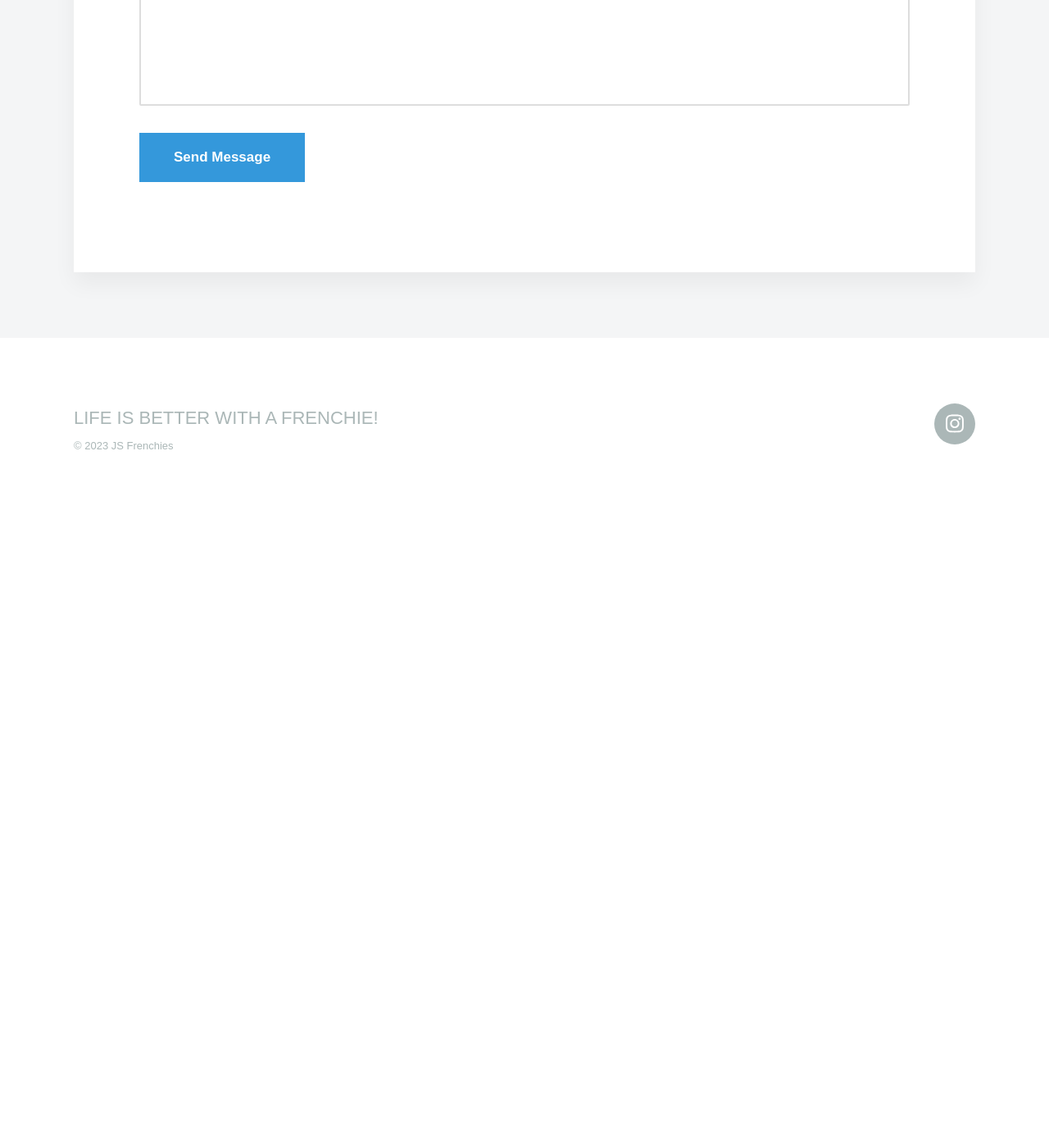
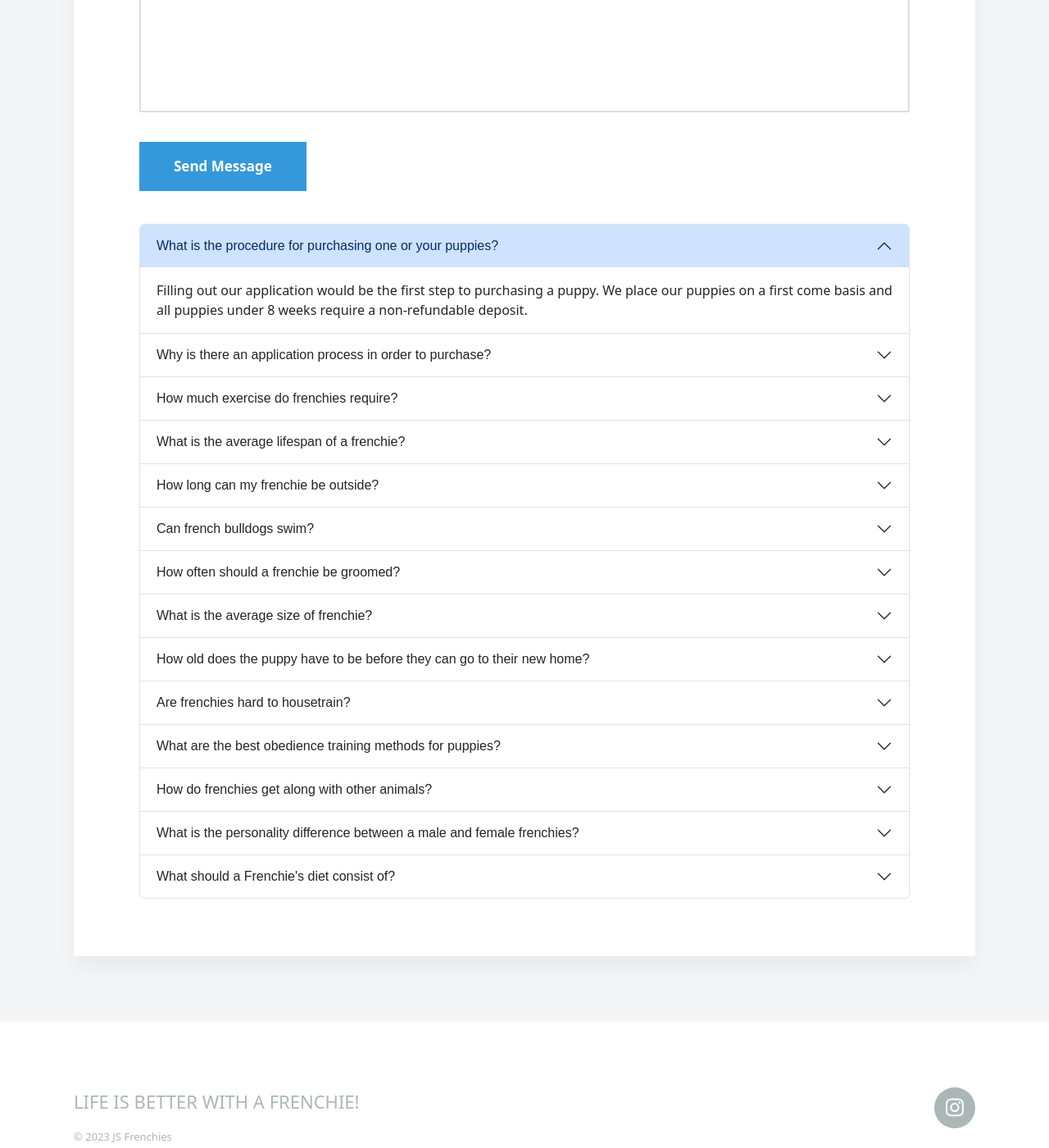
Before and after one commit to jcsodenkamp/jcsodenkamp.github.io, a Jekyll site: the page built from _pages/contact.md, in a window 1280 px wide and 1400 px high, scrolled down 1289 px. Shown: the whole window at 82% size. Built offline with Jekyll 4.4.1, drawn with Linux system fonts in a browser that asks for light colours; nearby versions of some CDN libraries; some web fonts are replaced; before the commit the page ends 1919 px from its top, so only the background shows below that.

Commit message:
Update contact-form.html

```diff
--- a/_includes/contact-form.html
+++ b/_includes/contact-form.html
@@ -1,3 +1,16 @@
+<!doctype html>
+<html lang="en">
+  <head>
+    <meta charset="utf-8">
+    <meta name="viewport" content="width=device-width, initial-scale=1">
+    <title>Bootstrap demo</title>
+    <link href="https://cdn.jsdelivr.net/npm/bootstrap@5.3.1/dist/css/bootstrap.min.css" rel="stylesheet" integrity="sha384-4bw+/aepP/YC94hEpVNVgiZdgIC5+VKNBQNGCHeKRQN+PtmoHDEXuppvnDJzQIu9" crossorigin="anonymous">
+  </head>
+
+
+
+<body>
+
 <div class="contact-form">
 
 	<form method="post" action="https://formspree.io/f/xoqrwqdj" id="contact-form">
@@ -30,7 +43,7 @@
 </div>
 
 
-<!--     <div class="accordion" id="accordionExample">
+    <div class="accordion" id="accordionExample">
         <div class="accordion-item">
             <h2 class="accordion-header">
                 <button class="accordion-button" type="button" data-bs-toggle="collapse" data-bs-target="#collapseOne"
```
Also changed, not shown: other parts of _includes/contact-form.html (+3 -18 lines).
